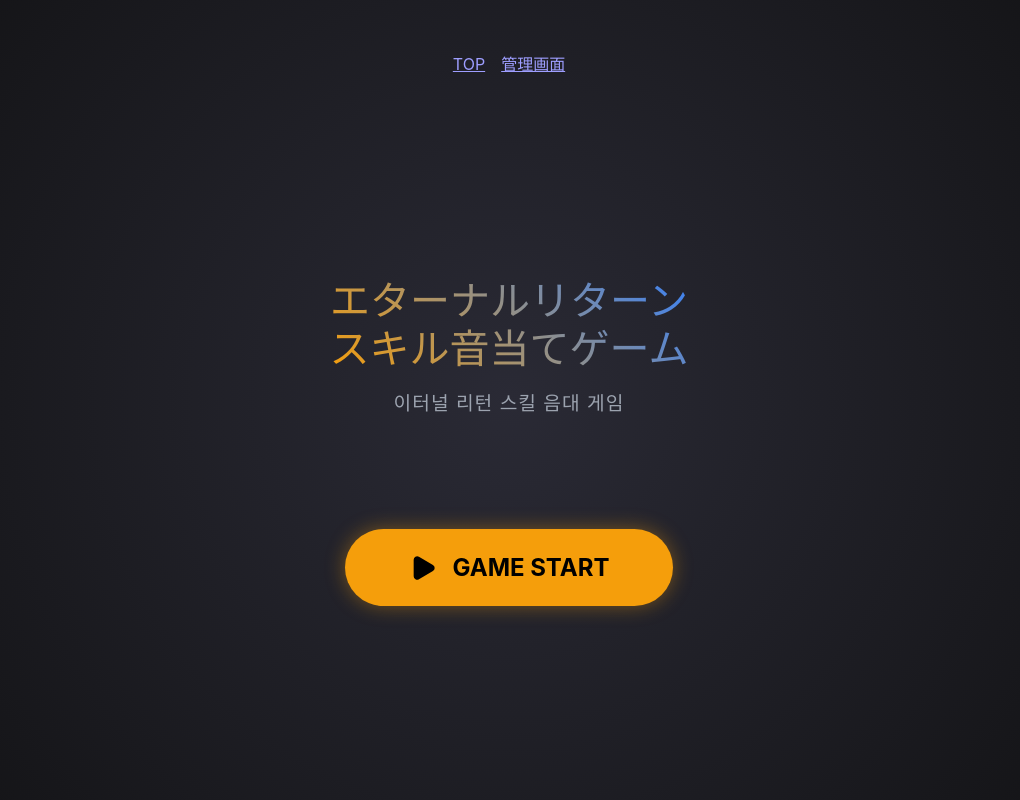
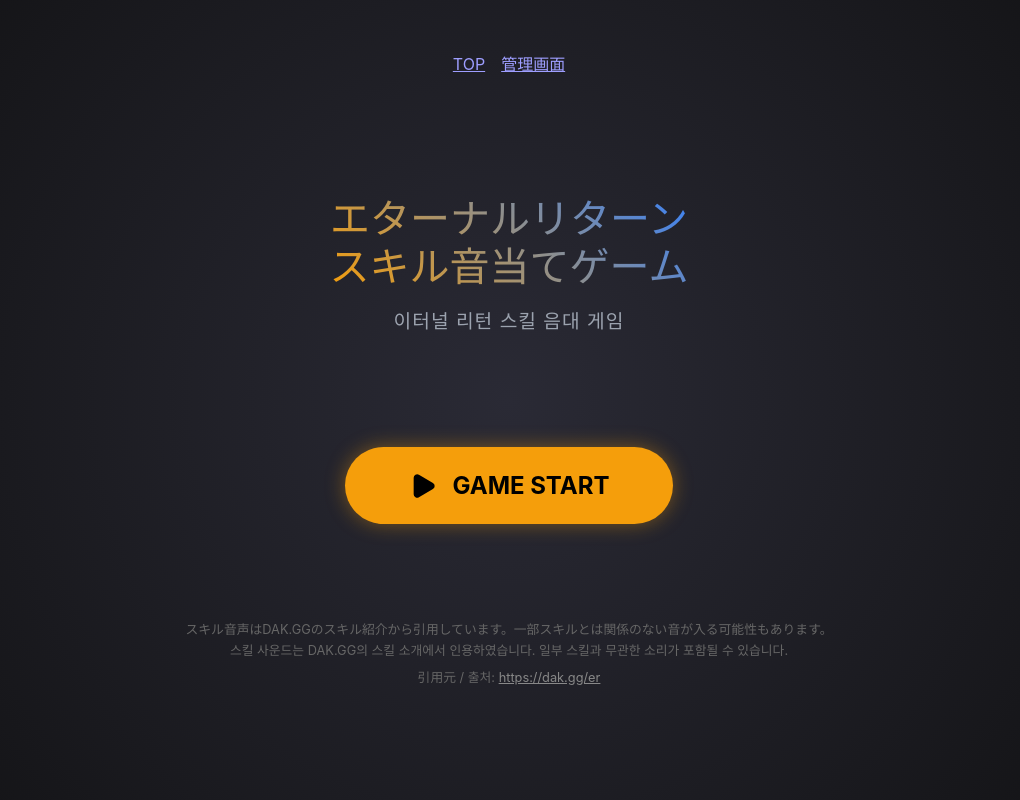
Before and after one commit to Roratio/otoate, a React (Vite) app: page / in a window 1280 px wide. Shown: the whole page, without its empty margins (131-1151 px from the left). Built offline with nearby package versions, Linux system fonts and the light colour scheme; no server answers.

Commit message:
Move audio source disclaimer to TitlePage (TOP screen)

```diff
--- a/src/pages/GamePage.jsx
+++ b/src/pages/GamePage.jsx
@@ -304,14 +304,6 @@
             <div style={{ marginTop: '2rem', fontSize: '1.5rem' }}>
                 スコア: <span style={{ color: 'var(--er-primary)' }}>{score}</span>
             </div>
-
-            <div style={{ marginTop: '3rem', fontSize: '0.8rem', color: '#666', lineHeight: '1.6' }}>
-                <div>スキル音声はDAK.GGのスキル紹介から引用しています。一部スキルとは関係のない音が入る可能性もあります。</div>
-                <div>스킬 사운드는 DAK.GG의 스킬 소개에서 인용하였습니다. 일부 스킬과 무관한 소리가 포함될 수 있습니다.</div>
-                <div style={{ marginTop: '0.4rem' }}>
-                    引用元 / 출처: <a href="https://dak.gg/er" target="_blank" rel="noopener noreferrer" style={{ color: '#888' }}>https://dak.gg/er</a>
-                </div>
-            </div>
         </div>
     );
 }
--- a/src/pages/TitlePage.jsx
+++ b/src/pages/TitlePage.jsx
@@ -57,6 +57,14 @@
                 <Play fill="black" size={28} />
                 GAME START
             </button>
+
+            <div style={{ marginTop: '4rem', fontSize: '0.8rem', color: '#666', lineHeight: '1.6', textAlign: 'center' }}>
+                <div>スキル音声はDAK.GGのスキル紹介から引用しています。一部スキルとは関係のない音が入る可能性もあります。</div>
+                <div>스킬 사운드는 DAK.GG의 스킬 소개에서 인용하였습니다. 일부 스킬과 무관한 소리가 포함될 수 있습니다.</div>
+                <div style={{ marginTop: '0.4rem' }}>
+                    引用元 / 출처: <a href="https://dak.gg/er" target="_blank" rel="noopener noreferrer" style={{ color: '#888' }}>https://dak.gg/er</a>
+                </div>
+            </div>
         </div>
     );
 }
```
